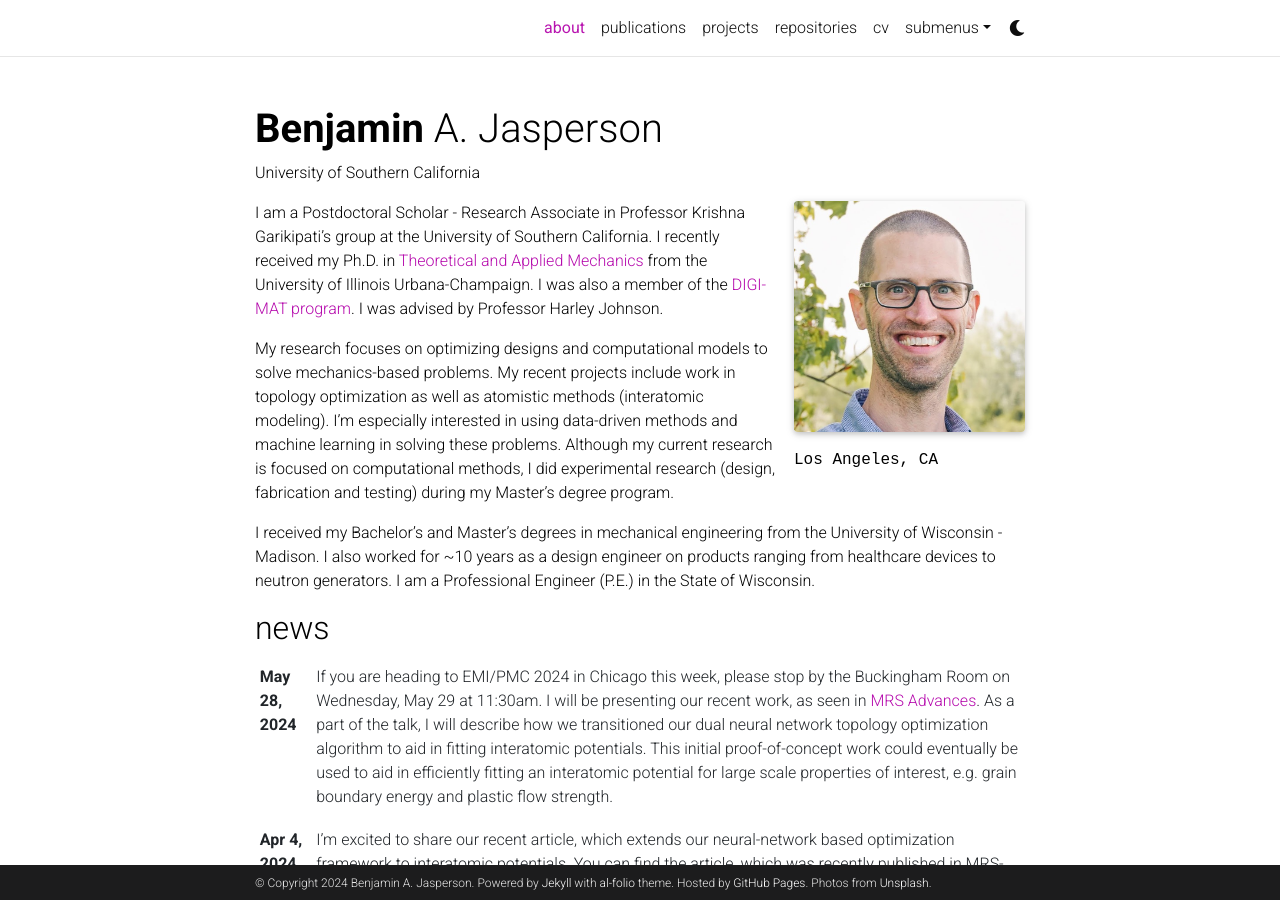
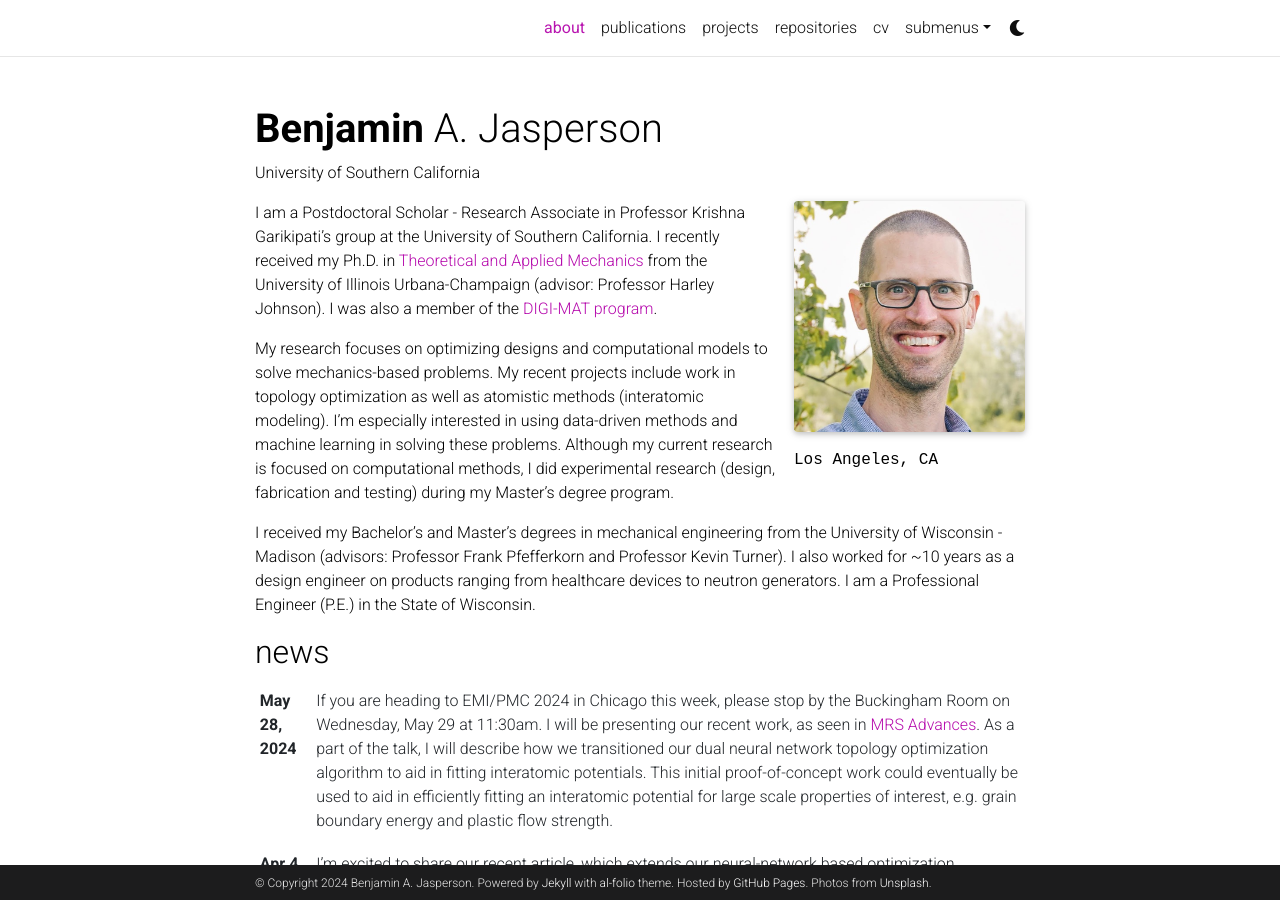
Before and after one commit to bjasperson/bjasperson.github.io, a Jekyll site: the page built from _pages/about.md, in a window 1280 px wide and 900 px high. Built offline with Jekyll 4.4.1, drawn with Linux system fonts in a browser that asks for light colours; full-size pictures stand in for the smaller copies a plugin makes; comment, search, counter and statistics services are not loaded; a style sheet for code colours, icons or effects is not loaded.

Commit message:
update about text

```diff
--- a/_pages/about.md
+++ b/_pages/about.md
@@ -18,15 +18,14 @@ social: True  # includes social icons at the bottom of the page
 ---
 
 I am a Postdoctoral Scholar - Research Associate in Professor Krishna Garikipati's group at the University of Southern California.
-I recently received my Ph.D. in [Theoretical and Applied Mechanics](https://mechse.illinois.edu/graduate/graduate-degree-programs/phd-programs/phd-theoretical-and-applied-mechanics) from the University of Illinois Urbana-Champaign.
+I recently received my Ph.D. in [Theoretical and Applied Mechanics](https://mechse.illinois.edu/graduate/graduate-degree-programs/phd-programs/phd-theoretical-and-applied-mechanics) from the University of Illinois Urbana-Champaign (advisor: Professor Harley Johnson).
 I was also a member of the [DIGI-MAT program](https://digi-mat.ncsa.illinois.edu/).
-I was advised by Professor Harley Johnson.
 
 My research focuses on optimizing designs and computational models to solve mechanics-based problems.
 My recent projects include work in topology optimization as well as atomistic methods (interatomic modeling).
 I'm especially interested in using data-driven methods and machine learning in solving these problems.
 Although my current research is focused on computational methods, I did experimental research (design, fabrication and testing) during my Master's degree program.
 
-I received my Bachelor's and Master's degrees in mechanical engineering from the University of Wisconsin - Madison.
+I received my Bachelor's and Master's degrees in mechanical engineering from the University of Wisconsin - Madison (advisors: Professor Frank Pfefferkorn and Professor Kevin Turner).
 I also worked for ~10 years as a design engineer on products ranging from healthcare devices to neutron generators.
 I am a Professional Engineer (P.E.) in the State of Wisconsin.
```
